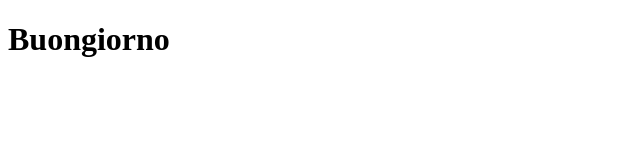
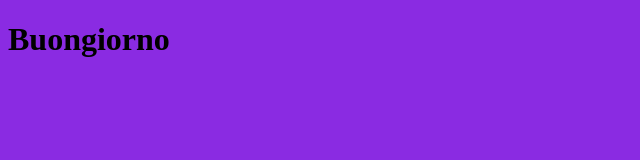
Before and after one commit to KaterynaChepiha/tutorial, a plain HTML site: page index.html in a window 1280 px wide. Shown: the whole page, without its empty margins (0-640 px from the left). Drawn offline with Linux system fonts and the light colour scheme.

Commit message:
add styles

```diff
--- a/index.html
+++ b/index.html
@@ -5,6 +5,8 @@
     <meta http-equiv="X-UA-Compatible" content="IE=edge" />
     <meta name="viewport" content="width=device-width, initial-scale=1.0" />
     <title>Document</title>
+
+    <link rel="stylesheet" href="./css/syles.css" />
   </head>
   <body>
     <h1>Buongiorno</h1>
```
